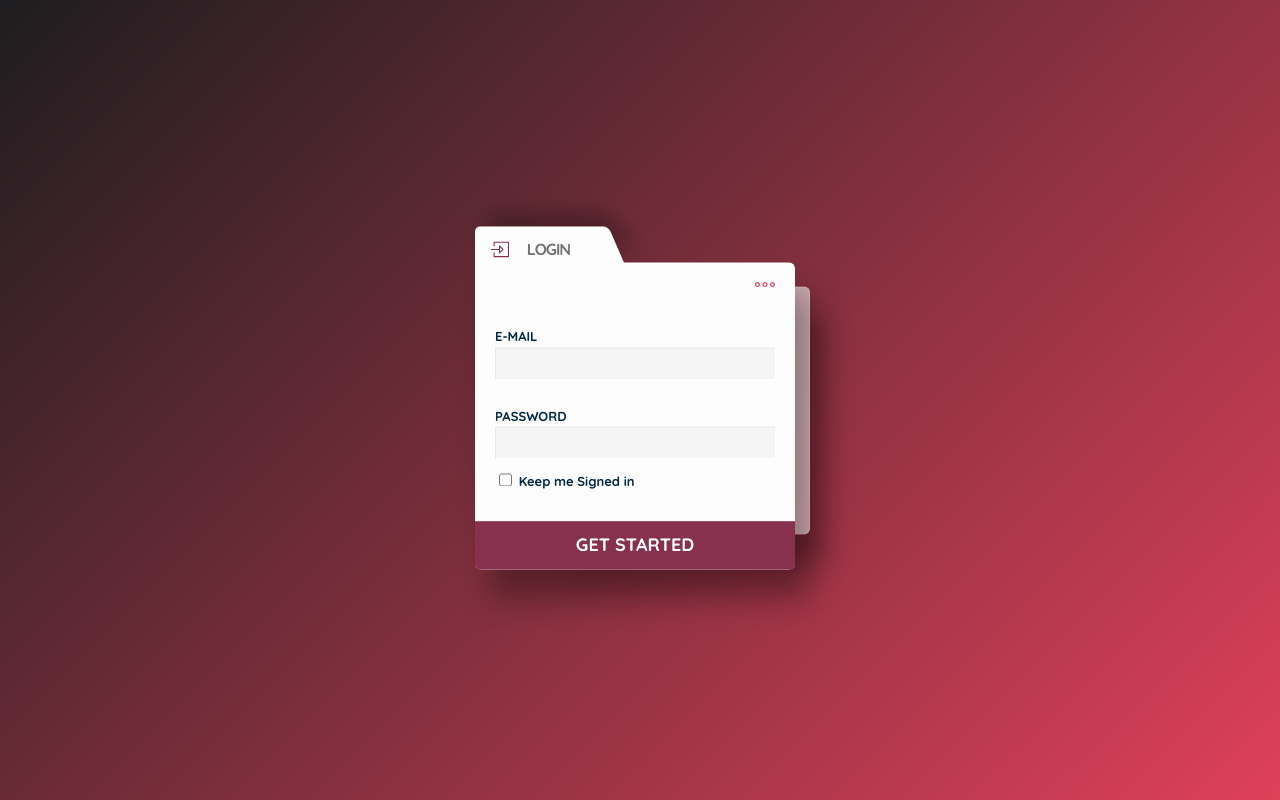
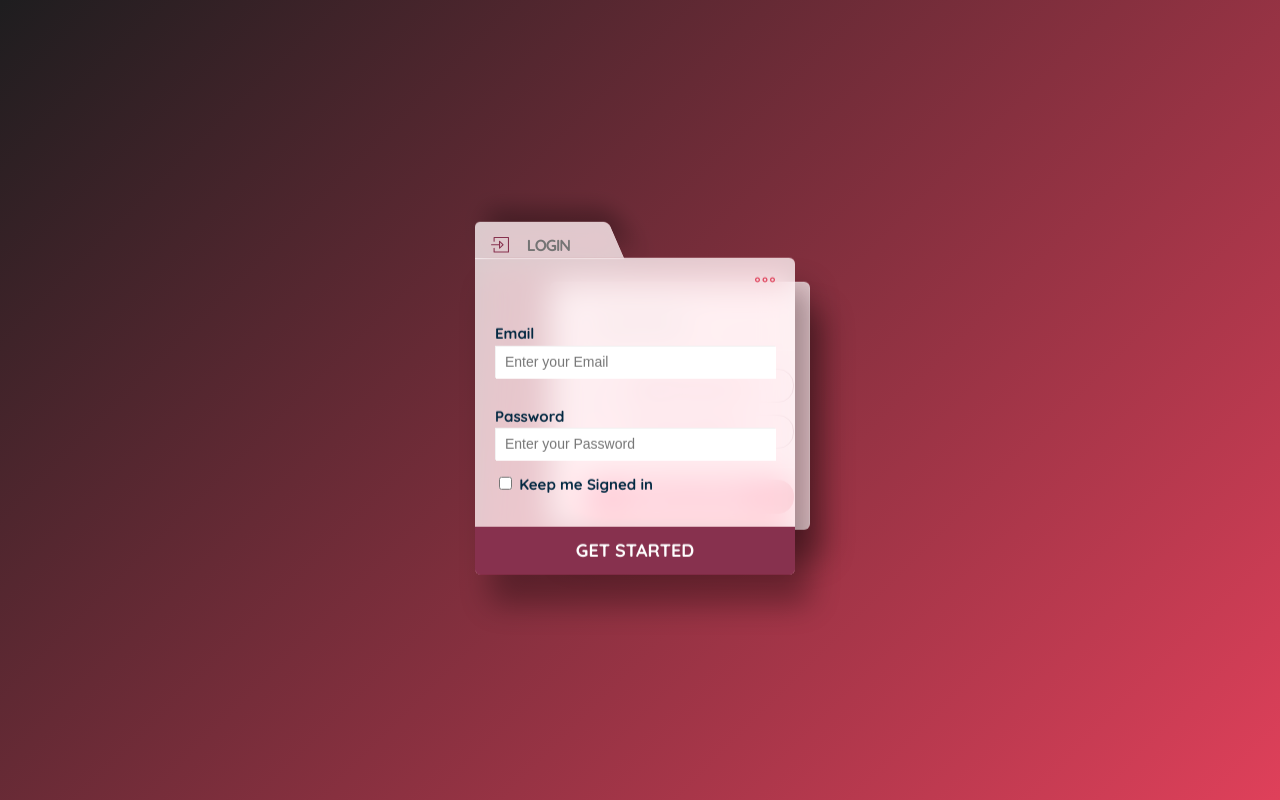
Before and after one commit to UniTap/Uni-Tap2, a React (Create React App) app in the folder unitap-portal/: page / in a window 1280 px wide. Built offline with nearby package versions, Linux system fonts and the light colour scheme.

Commit message:
Added morphism to login

```diff
--- a/unitap-portal/src/App.js
+++ b/unitap-portal/src/App.js
@@ -1,11 +1,13 @@
 import './App.css';
 import LoginPage from './LoginPage';
 import { BrowserRouter, Route, Link } from "react-router-dom"
+import Glass from './Glass.js'
 
 function App() {
   return (
     <div className="App">
       <LoginPage/>
+      <Glass/>
     </div>
   );
 }
--- /dev/null
+++ b/unitap-portal/src/Glass.css
@@ -0,0 +1,20 @@
+/* Background styles */
+
+/* Glassmorphism card effect */
+/* .card {
+    backdrop-filter: blur(16px) saturate(180%);
+    -webkit-backdrop-filter: blur(16px) saturate(180%);
+    background-color: rgba(255, 255, 255, 0.75);
+    border-radius: 12px;
+    border: 1px solid rgba(209, 213, 219, 0.3);
+} */
+
+/* .box1 {
+    margin: 0 auto;
+    width: 16rem;
+    height: 20rem;
+    background: rgba(255,255,255,0.4);
+    border: 1px solid rgba( 255, 255, 255, 0.18 );
+    border-radius: 10px;
+    backdrop-filter: blur(2px);
+  } */
--- /dev/null
+++ b/unitap-portal/src/Glass.js
@@ -0,0 +1,9 @@
+import './Glass.css'
+// import bg from './formImg.jpg'
+
+export default function Glass() {
+  return (
+
+      <div className="box1"> </div>
+  );
+}
--- a/unitap-portal/src/LoginPage.css
+++ b/unitap-portal/src/LoginPage.css
@@ -145,6 +145,10 @@ Login Box
     -webkit-box-shadow: 15px -15px 30px rgba(0, 0, 0, 0.32);
     -moz-box-shadow: 15px -15px 30px rgba(0, 0, 0, 0.32);
     box-shadow: 15px -15px 30px rgba(0, 0, 0, 0.32);
+
+    backdrop-filter: blur(16px) saturate(180%);
+    -webkit-backdrop-filter: blur(6px) saturate(180%);
+    background-color: rgba(255, 255, 255, 0.75);
 }
 
 .box-login-title {
@@ -156,6 +160,7 @@ Login Box
 }
 
 .box-login {
+
     position: relative;
     top: -4px;
     width: 320px;
@@ -175,6 +180,10 @@ Login Box
     -webkit-box-shadow: 15px 30px 30px rgba(0, 0, 0, 0.32);
     -moz-box-shadow: 15px 30px 30px rgba(0, 0, 0, 0.32);
     box-shadow: 15px 30px 30px rgba(0, 0, 0, 0.32);
+
+    backdrop-filter: blur(16px) saturate(180%);
+    -webkit-backdrop-filter: blur(16px) saturate(180%);
+    background-color: rgba(255, 255, 255, 0.75);
 }
 
 .box-info {
@@ -192,6 +201,11 @@ Login Box
     -webkit-box-shadow: 15px 30px 30px rgba(0, 0, 0, 0.32);
     -moz-box-shadow: 15px 30px 30px rgba(0, 0, 0, 0.32);
     box-shadow: 15px 30px 30px rgba(0, 0, 0, 0.32);
+
+    backdrop-filter: blur(16px) saturate(180%);
+    -webkit-backdrop-filter: blur(16px) saturate(180%);
+    background-color: rgba(255, 255, 255, 0.75);
+
 }
 
 .line-wh {
@@ -291,7 +305,7 @@ label {
     width: 100%;
     top: 0px;
     color: #032942;
-    font-size: 13px;
+    font-size: 15px;
     font-weight: 700;
     text-align: left;
     line-height: 1.5;
@@ -308,11 +322,11 @@ input[type=password] {
     width: 100%;
     height: 32px;
     padding: 0px 10px;
-    background-color: rgba(0, 0, 0, 0.03);
+    background-color: white;
     border: none;
     display: inline;
     color: #303030;
-    font-size: 16px;
+    font-size: 14px;
     font-weight: 400;
     float: left;
     -webkit-box-shadow: inset 1px 1px 0px rgba(0, 0, 0, 0.05), 1px 1px 0px rgba(255, 255, 255, 1);
--- a/unitap-portal/src/LoginPage.js
+++ b/unitap-portal/src/LoginPage.js
@@ -79,14 +79,14 @@ function LoginPage(){
 
               <button onClick={ openLoginInfo } className='b b-form i i-more' title='More Info'></button>
                 <p className='field'>
-                  <label htmlFor='user'>E-MAIL</label>
-                  <input type='text' id='user' name='user' title='Username' />
+                  <label htmlFor='user'>Email</label>
+                  <input type='text' id='user' name='user' title='Username' placeholder='Enter your Email'/>
                   <span id='valida' className='i i-warning'></span>
                 </p>
 
                 <p className='field'>
-                  <label htmlFor='pass'>PASSWORD</label>
-                  <input type='password' id='pass' name='pass' title='Password' />
+                  <label htmlFor='pass'>Password</label>
+                  <input type='password' id='pass' name='pass' title='Password' placeholder='Enter your Password'/>
                   <span id='valida' className='i i-close'></span>
                 </p>
 
```
Also changed, not shown: 2 other files (tests, documents, lock files or other folders).
